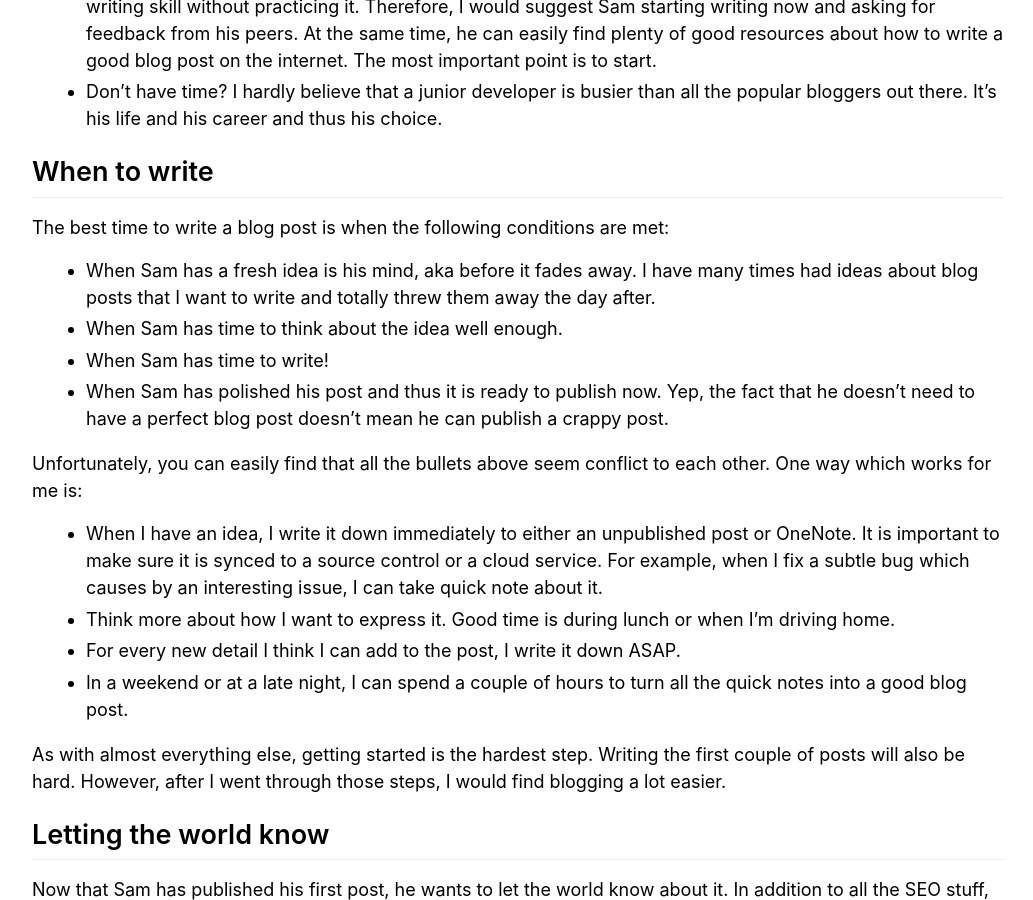
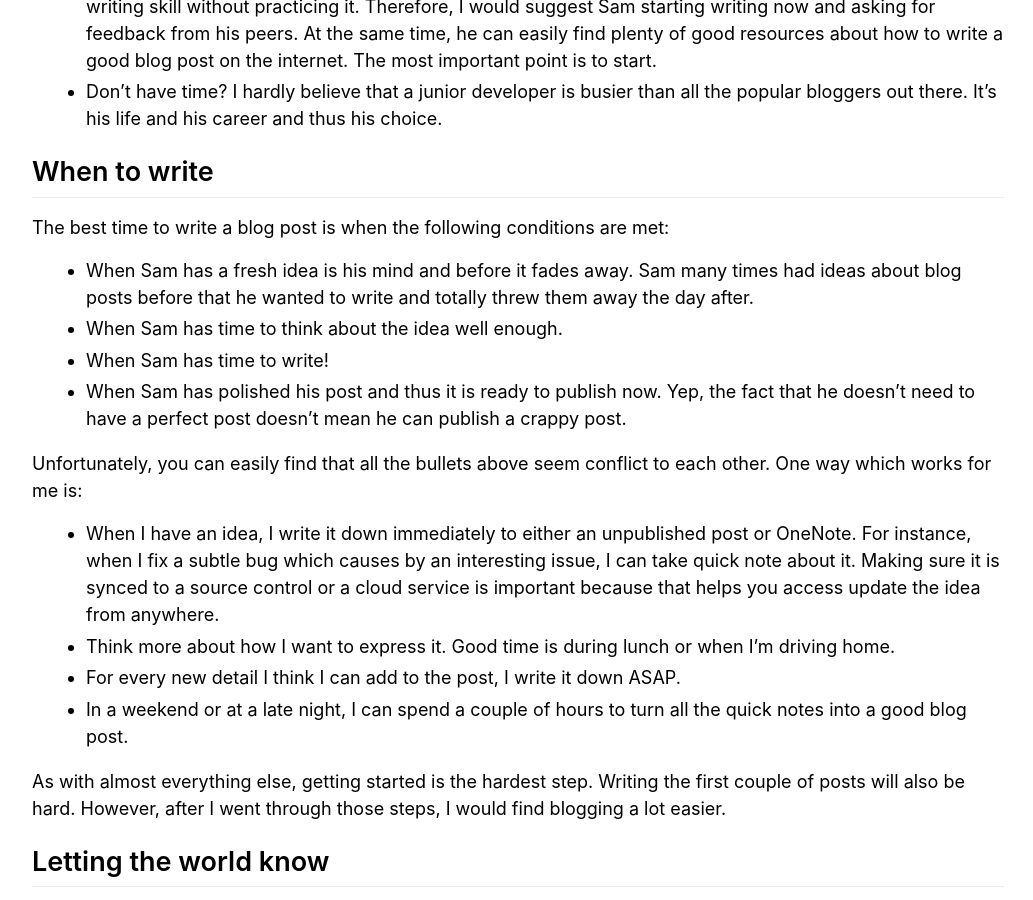
Before and after one commit to thuannguy/thuannguy.github.io, a Jekyll site: the page built from _posts/2017-09-10-how-to-start-a-blog.md, in a window 1280 px wide and 900 px high, scrolled down 1616 px. Shown: the whole window, without its empty margins (122-1155 px from the left). Built offline with Jekyll 4.4.1, drawn with Linux system fonts in a browser that asks for light colours; nearby versions of some CDN libraries.

```diff
--- a/_posts/2017-09-10-how-to-start-a-blog.md
+++ b/_posts/2017-09-10-how-to-start-a-blog.md
@@ -51,14 +51,14 @@
 
 The best time to write a blog post is when the following conditions are met:
 
-- When Sam has a fresh idea is his mind, aka before it fades away. I have many times had ideas about blog posts that I want to write and totally threw them away the day after.
+- When Sam has a fresh idea is his mind and before it fades away. Sam many times had ideas about blog posts before that he wanted to write and totally threw them away the day after.
 - When Sam has time to think about the idea well enough.
 - When Sam has time to write!
-- When Sam has polished his post and thus it is ready to publish now. Yep, the fact that he doesn't need to have a perfect blog post doesn't mean he can publish a crappy post.
+- When Sam has polished his post and thus it is ready to publish now. Yep, the fact that he doesn't need to have a perfect post doesn't mean he can publish a crappy post.
 
 Unfortunately, you can easily find that all the bullets above seem conflict to each other. One way which works for me is:
 
-- When I have an idea, I write it down immediately to either an unpublished post or OneNote. It is important to make sure it is synced to a source control or a cloud service. For example, when I fix a subtle bug which causes by an interesting issue, I can take quick note about it.
+- When I have an idea, I write it down immediately to either an unpublished post or OneNote. For instance, when I fix a subtle bug which causes by an interesting issue, I can take quick note about it. Making sure it is synced to a source control or a cloud service is important because that helps you access update the idea from anywhere.
 - Think more about how I want to express it. Good time is during lunch or when I'm driving home.
 - For every new detail I think I can add to the post, I write it down ASAP.
 - In a weekend or at a late night, I can spend a couple of hours to turn all the quick notes into a good blog post.
```
Also changed, not shown: _posts/2017-09-12-a-blog-post-about-blog-post.md (added, +51 -0 lines).
